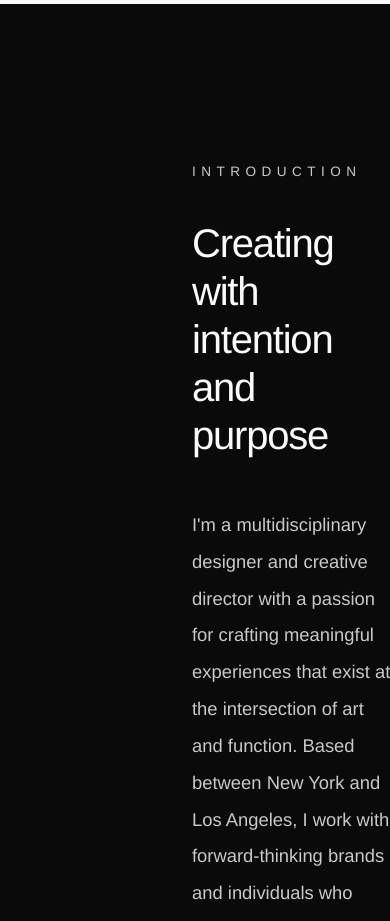
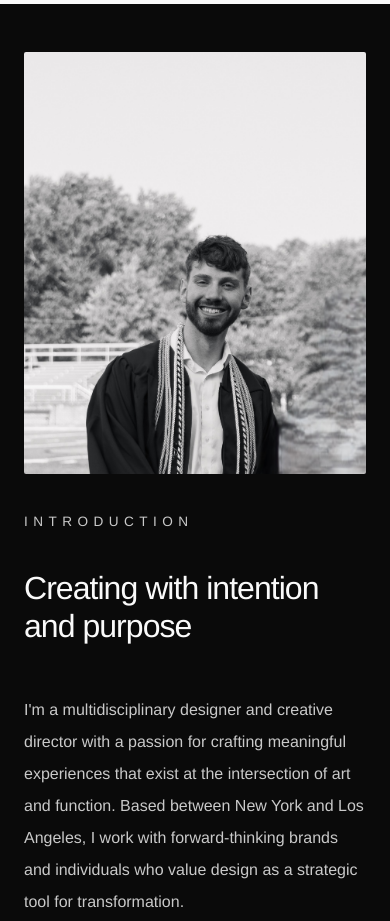
Before and after one commit to AaronMarker/AaronMarker.github.io, a plain HTML site: page index.html in a window 390 px wide. Shown: the part 840-1761 px from the top of the page. Drawn offline with Linux system fonts and the light colour scheme.

Commit message:
made even prettier

```diff
--- a/index.html
+++ b/index.html
@@ -846,6 +846,56 @@ nav {
     min-height: 60vh;
 }
 
+.portrait-section {
+    padding: 0;
+    min-height: auto;
+}
+
+.portrait-container {
+    display: flex;
+    flex-direction: column;
+    padding: 3rem 1.5rem;
+    gap: 2.5rem;
+    max-width: 100%;
+}
+
+.portrait-wrapper {
+    height: 50vh;
+    min-height: 350px;
+    max-height: 500px;
+    width: 100%;
+}
+
+.portrait-main {
+    height: 100%;
+    width: 100%;
+}
+
+.portrait-text {
+    padding: 0;
+    width: 100%;
+}
+
+.portrait-name-overlay {
+    display: none;
+}
+
+.portrait-title {
+    font-size: 2rem;
+}
+
+.portrait-bio {
+    font-size: 1rem;
+    max-width: 100%;
+}
+
+.credentials {
+    grid-template-columns: 1fr;
+    gap: 1.5rem;
+    margin-top: 2.5rem;
+    padding-top: 2rem;
+}
+
 .project-item,
 .project-item:nth-child(even) {
     grid-template-columns: 1fr;
```
